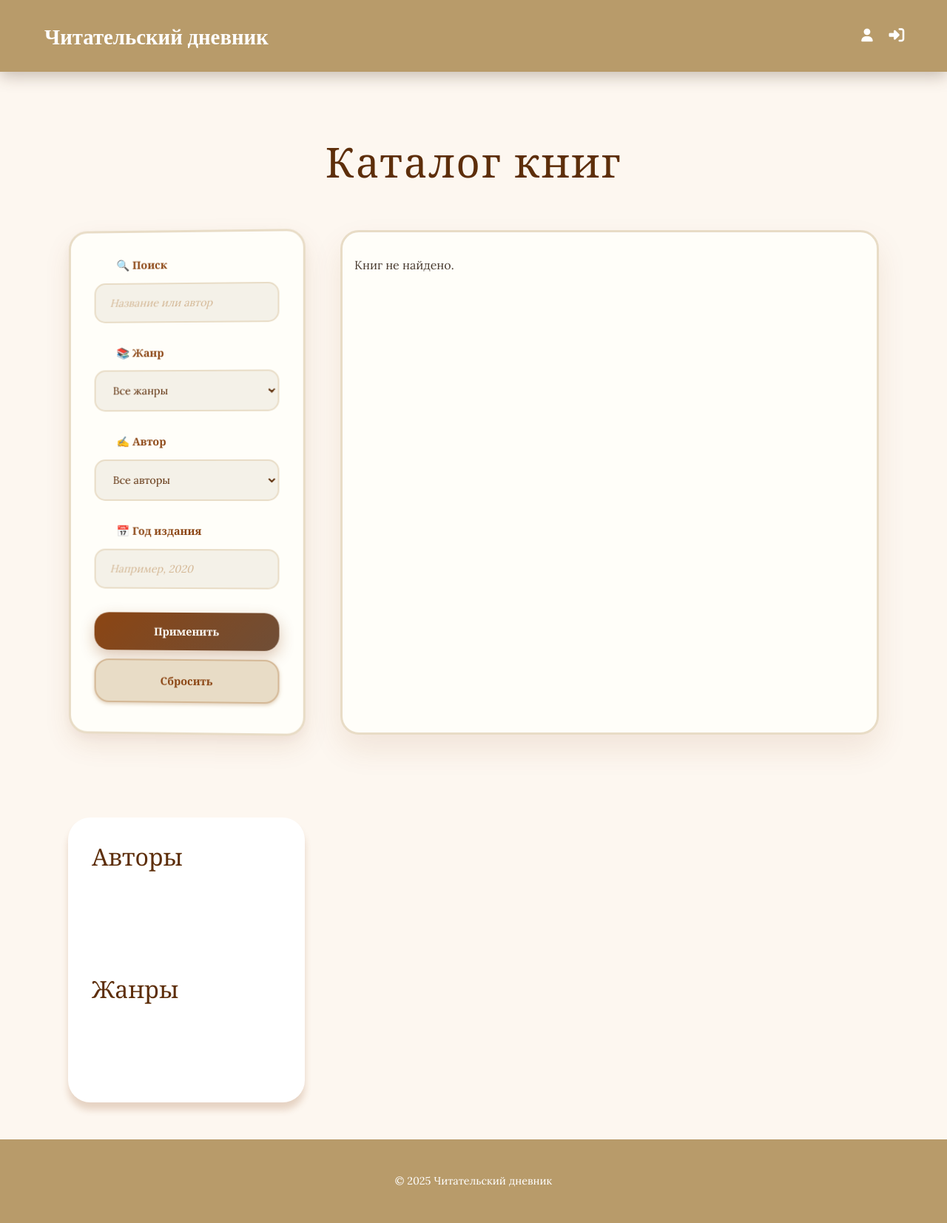
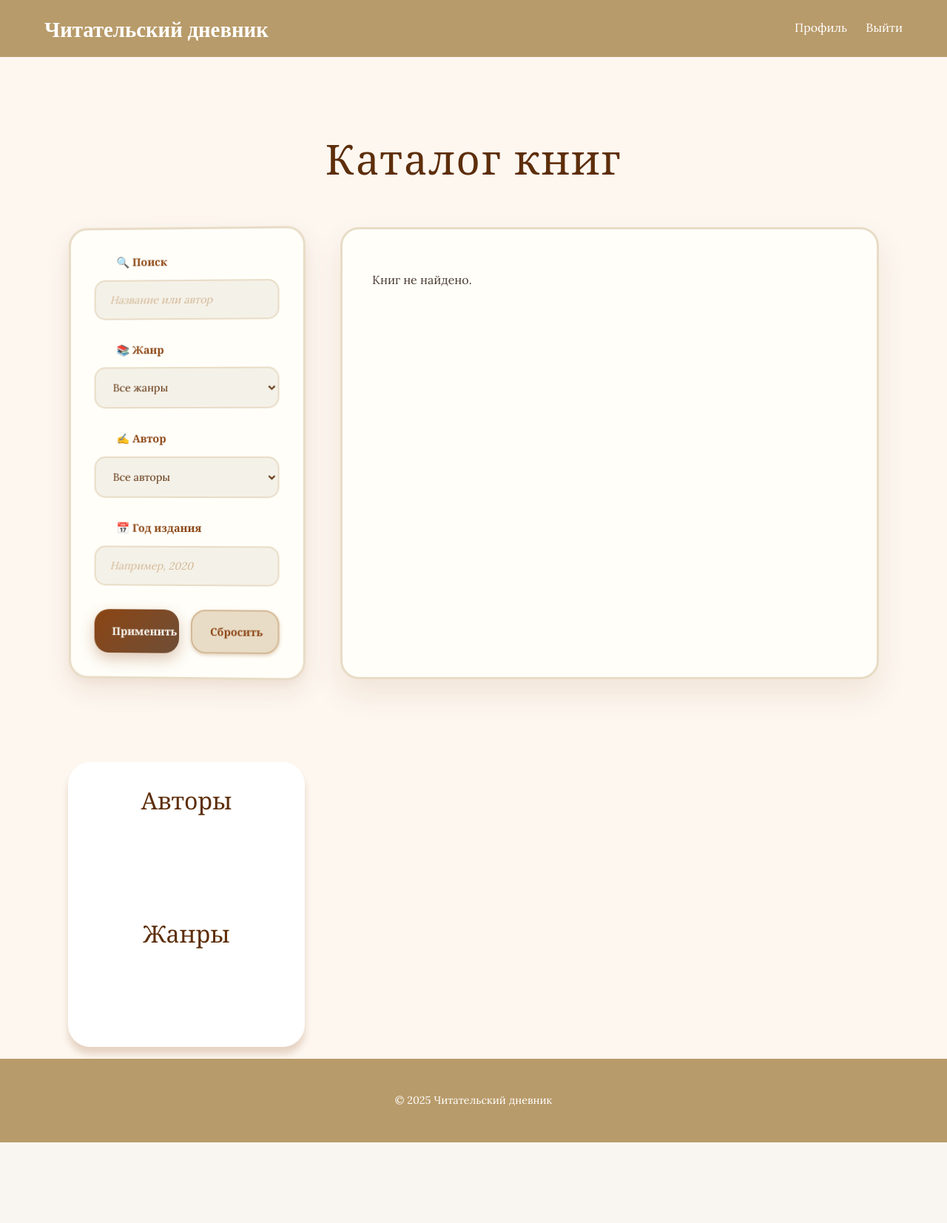
Before and after one commit to Hronaxe/book-diary, a Django app: page / in a window 1280 px wide. Shown: the whole page at 74% size. After the commit the page ends 1544 px from the top, so only its background shows below. Run offline with Django 5.2, Linux system fonts and the light colour scheme; the visitor is signed in with stand-in values (Sample User, id 1); data that the repository does not hold is empty.

Commit message:
Revert "change style4"

```diff
--- a/core/templates/base.html
+++ b/core/templates/base.html
@@ -8,7 +8,6 @@
   <link rel="stylesheet" href="{% static 'css/style.css' %}" />
   <link href="https://fonts.googleapis.com/css2?family=Montserrat:wght@400;600&family=Playfair+Display&display=swap" rel="stylesheet" />
   <link href="https://fonts.googleapis.com/css2?family=Caveat&family=Inter:wght@400;600&family=Lora:wght@400;700&family=Playfair+Display:wght@400;700&display=swap" rel="stylesheet">
-<link rel="stylesheet" href="https://cdnjs.cloudflare.com/ajax/libs/font-awesome/6.5.0/css/all.min.css" />
 </head>
 <body>
   <header class="header">
@@ -18,8 +17,8 @@
         <ul class="nav__list">
             {% if user.is_authenticated %}
 
-            <li><a class="nav-item nav-link" href="{% url 'profile' %}"><i class="fas fa-user" style="transform: scale(1.1);"></i></a></li>
-            <li><a class="nav-item nav-link" href="{% url 'logout' %}"><i class="fas fa-sign-in-alt" style="transform: scale(1.3);"></i></a></li>
+            <li><a class="nav-item nav-link" href="{% url 'profile' %}">Профиль</a></li>
+            <li><a class="nav-item nav-link" href="{% url 'logout' %}">Выйти</a></li>
             {% else %}
 
             <li><a class="nav-item nav-link" href="{% url 'login' %}">Авторизация</a></li>
@@ -56,23 +55,6 @@
       <p>© 2025 Читательский дневник</p>
     </div>
   </footer>
-  <script>
-  const toggleBtn = document.getElementById('theme-toggle');
-  const prefersDark = window.matchMedia('(prefers-color-scheme: dark)').matches;
-
-  // Загружаем тему из localStorage или системную по умолчанию
-  if (localStorage.getItem('theme') === 'dark' || (!localStorage.getItem('theme') && prefersDark)) {
-    document.body.classList.add('dark-theme');
-    toggleBtn.textContent = '☀️';
-  }
-
-  toggleBtn.addEventListener('click', () => {
-    document.body.classList.toggle('dark-theme');
-    const isDark = document.body.classList.contains('dark-theme');
-    toggleBtn.textContent = isDark ? '☀️' : '🌙';
-    localStorage.setItem('theme', isDark ? 'dark' : 'light');
-  });
-</script>
 
 </body>
 </html>
--- a/core/templates/book_detail.html
+++ b/core/templates/book_detail.html
@@ -32,7 +32,6 @@
 </form>
 
       {% endif %}
-{% endcomment %}
     </div>
   </div>
 
--- a/static/css/style.css
+++ b/static/css/style.css
@@ -46,10 +46,9 @@ a:hover, a:focus {
 .header {
   background-color: var(--color-white);
   border-bottom: 1px solid var(--color-brown-light);
-  padding: 25px 0;
+  padding: 15px 0;
   margin-bottom: 30px;
   background: var(--color-brown-light);
-  box-shadow: 0 6px 20px rgba(75, 53, 32, 0.3);
 }
 
 .header__container {
@@ -926,7 +924,7 @@ a:focus {
             min-height: 100%;
             position: relative;
             overflow: hidden;
-            padding: 0rem 0;
+            padding: 1rem 0;
         }
 
         .catalog::before {
@@ -1017,7 +1015,6 @@ a:focus {
             transition: transform 0.3s ease;
             opacity: 0;
             animation: slideInLeft 0.8s ease 0.3s forwards;
-            height: 100%;
         }
 
         @keyframes slideInLeft {
@@ -1078,7 +1075,7 @@ a:focus {
         }
 
         .filter-form__buttons {
-            display: block;
+            display: flex;
             gap: 1rem;
             margin-top: 2rem;
         }
@@ -1143,7 +1140,7 @@ a:focus {
         .catalog__books {
             background: var(--warm-white);
             border-radius: 25px;
-            padding: 1rem;
+            padding: 2.5rem;
             box-shadow:
                 0 20px 40px rgba(139, 69, 19, 0.1),
                 inset 0 1px 0 rgba(255, 255, 255, 0.8);
@@ -1308,7 +1305,7 @@ a:focus {
 
         /* Креативные слайдеры */
         .sliders {
-            max-width: auto;
+            max-width: 1700px;
             margin: 4rem auto 0;
             padding: 0 2rem;
             background: rgb(255, 255, 255);
@@ -1316,7 +1313,6 @@ a:focus {
             min-width: 100%;
             box-shadow: 0 10px 10px rgba(139, 69, 19, 0.2);
             border-color: var(--light-brown);
-            margin-bottom: 50px;
         }
 
         .sliders h2 {
@@ -1324,7 +1320,7 @@ a:focus {
             font-weight: 300;
             color: var(--dark-brown);
             margin-bottom: 2rem;
-            text-align: left;
+            text-align: center;
             font-family: 'Georgia', serif;
             position: relative;
             text-decoration: none;
@@ -1730,12 +1725,3 @@ body.dark-theme {
   color: inherit;
   margin-top: -4px;
 }
-
-
-.btn--primary{
-  width: 100%;
-  margin-bottom: 5%;
-}
-.btn--reset{
-  width: 100%;
-}
```
Also changed, not shown: other parts of static/css/style.css (+17 -19 lines).
